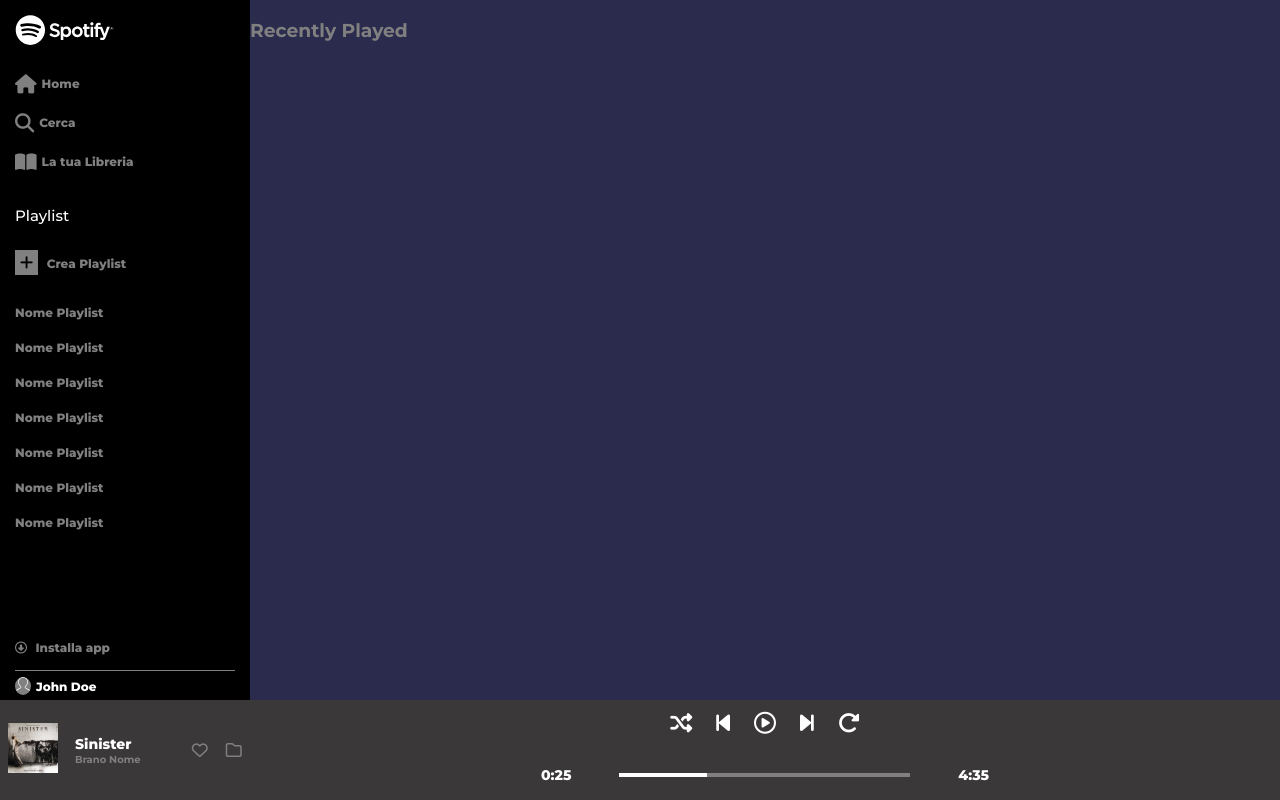
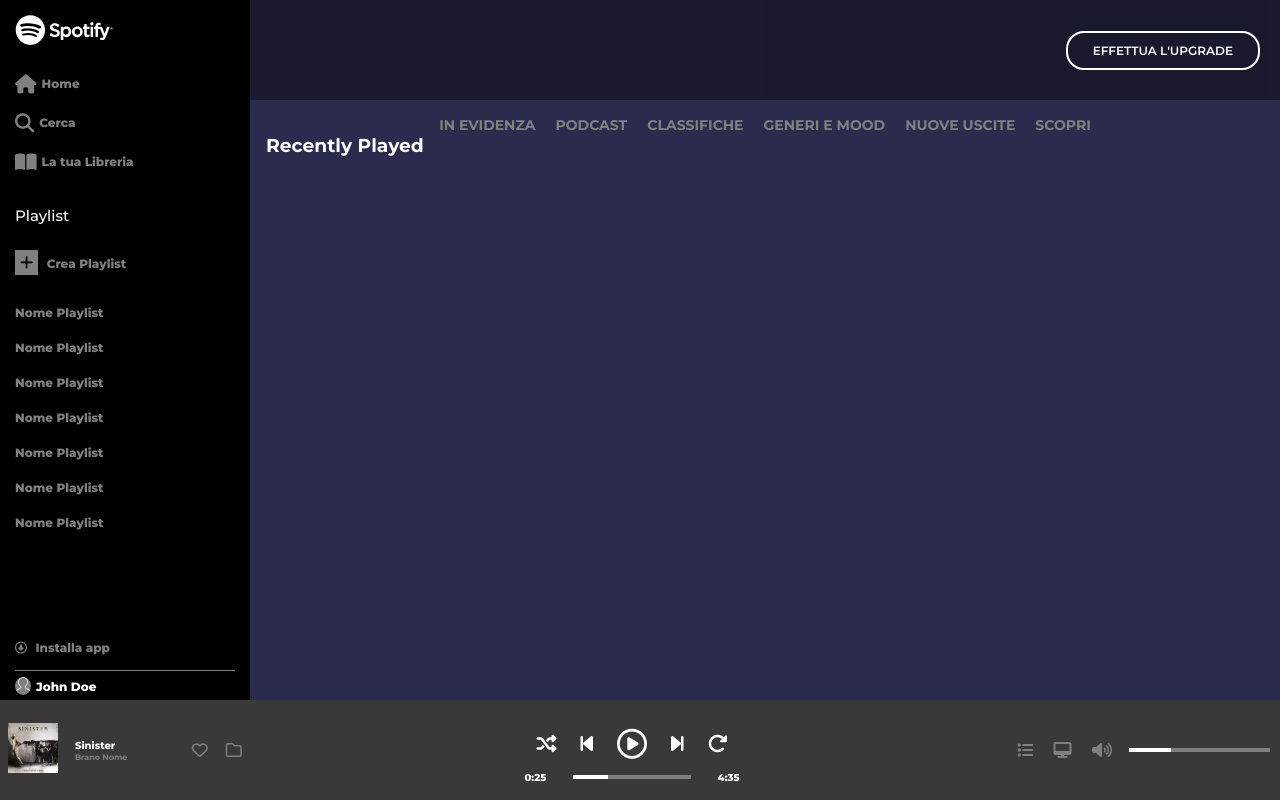
Before and after one commit to DaveCorleto/html-css-spotifyweb, a plain HTML site: page index.html in a window 1280 px wide. Drawn offline with Linux system fonts and the light colour scheme; a web font is replaced by a local one.

Commit message:
top-bar + menu

```diff
--- a/css/style.css
+++ b/css/style.css
@@ -143,6 +143,7 @@
     z-index: 999;
     display: flex;
     justify-content: space-between;
+    align-items: center;
 }
 
 .info-artist {
@@ -172,12 +173,12 @@
 .title, .start, .end {
     color: white;
     font-weight: 800;
-    font-size: 14px;
+    font-size: 10px;
 }
 
 .brano-nome {
     font-weight: 700;
-    font-size: 10px;
+    font-size: 8px;
 }
 
 .saves {
@@ -188,7 +189,6 @@
 .player {
     display: flex;
     max-width: 55%;
-    min-width: 35%;
     flex-direction: column;
     justify-content: center;
 }
@@ -200,7 +200,8 @@
 }
 .player-top {
     justify-content: center;
-    font-size: 22px;
+    font-size: 20px;
+    align-items: center;
 }
 
 .player-top i {
@@ -212,11 +213,16 @@
 }
 
 .play {
-    min-width: 65%;
+    min-width: 55%;
     height: 4px;
     background-color: grey;
     box-sizing: border-box;
     margin: 0;
+}
+
+#central-play {
+    font-size: 30px;
+
 }
 
 .play-prog {
@@ -241,11 +247,93 @@
      display: flex;
 }
 
+.options {
+    padding-right: 10px;
+    flex-basis: 20%;
+    display: flex;
+    justify-content: space-between;
+    align-items: center;
+}
+
+.options i {
+    padding: 0.2rem;
+}
+
+/* Parte Main  */
+
+
+
+.top-bar {
+    width: calc(100% - 250px);
+    height: 100px;
+    background-color: rgba(0, 0, 0, 0.404);
+    position: fixed;
+    display: flex;
+    align-items: center;
+    justify-content: center;
+}
+
+#upgrade {
+    padding:10px;
+    padding-left: 25px;
+    padding-right: 25px;
+    margin-right: 5px;
+    border:2px solid white;
+    color: white;
+    font-size: 12px;
+    font-weight: 600;
+    border-radius: 18px;
+    position: absolute;
+    right: 15px;
+    top:calc(50% - 19.5px)
+}
+
+h3 {
+    color: white;
+    font-weight: 700;
+}
+
+.gallery {
+    padding: 1rem;
+    padding-top: 115px;
+}
+
+#menu a{
+    color: grey;
+    font-size: 14px;
+    font-weight: 700;
+    text-decoration: none;
+    padding: 10px;
+}
+
+.underline {
+    margin: auto;
+    width: 40%;
+    border-top: 2px solid greenyellow;
+    display: none;
+}
+
+
+.u-line:active .underline{
+    display: block;
+}
+
+#menu {
+    position: fixed;
+    top: 100px;
+    display: flex;
+    justify-content: center;
+    flex-wrap: wrap;
+    padding-top: 15px;
+    height: 60px;
+    box-sizing: border-box;
+}
+
 
 
 /* VERSIONE XS  */
 
-@media all and (max-width:480px) {
+@media all and (max-width:552px) {
 
     nav {
         display: none;
@@ -275,6 +363,21 @@
         width: 18px;
     }
 
+    .info-artist {
+        display: flex;
+        flex-basis: 20%;
+        justify-content: space-around;
+        align-items: center;
+        box-sizing: border-box;
+    }
+
+    .saves {
+        flex-direction: column;
+    }
+    .top-bar {
+        width: calc(100% - 50px)
+    }
+
 
 
 
--- a/index.html
+++ b/index.html
@@ -32,7 +32,6 @@
                 <img src="img/profile.svg" alt="profile">
             </div>
         </div>
-
 
         <nav>
             <div class="logo">
@@ -90,7 +89,34 @@
 
         <main>
             <div class="top-bar">
-                <div class="menu"></div>
+                <div id="upgrade">EFFETTUA L'UPGRADE</div>
+                <div id="menu">
+                    <div class="u-line">
+                        <a href=""><span>IN EVIDENZA</span></a>
+                        <div class="underline"></div>
+                    </div>
+                    <div class="u-line">
+                        <a href=""><span>PODCAST</span></a>
+                        <div class="underline"></div>
+                    </div>
+                    <div class="u-line">
+                        <a href=""><span>CLASSIFICHE</span></a>
+                        <div class="underline"></div>
+                    </div>
+                    <div class="u-line">
+                        <a href=""><span>GENERI E MOOD</span></a>
+                        <div class="underline"></div>
+                    </div>
+                    <div class="u-line">
+                        <a href=""><span>NUOVE USCITE</span></a>
+                        <div class="underline"></div>
+                    </div>
+                    <div class="u-line">
+                        <a href=""><span>SCOPRI</span></a>
+                        <div class="underline"></div>
+                    </div>
+
+                </div>
             </div>
 
             <div class="gallery">
@@ -122,7 +148,7 @@
             <div class="player-top">
                 <i class="fa-solid fa-shuffle"></i>
                 <i class="fa-solid fa-backward-step"></i>
-                <i class="fa-regular fa-circle-play"></i>
+                <i id="central-play" class="fa-regular fa-circle-play"></i>
                 <i class="fa-solid fa-forward-step"></i>
                 <i class="fa-solid fa-rotate-right"></i>
             </div>
@@ -136,7 +162,18 @@
                 <div class="end">4:35</div>
             </div>
         </div>
-        <div class="options"></div>
+        <div class="options">
+            <i class="fa-solid fa-list"></i>
+            <i class="fa-solid fa-desktop"></i>
+            <i class="fa-solid fa-volume-high"></i>
+
+                <div class="play">
+                    <div class="play-prog">
+                        <i class="fa-solid fa-circle-dot"></i>
+                    </div>
+                </div>
+
+        </div>
     </div>
 
 
```
